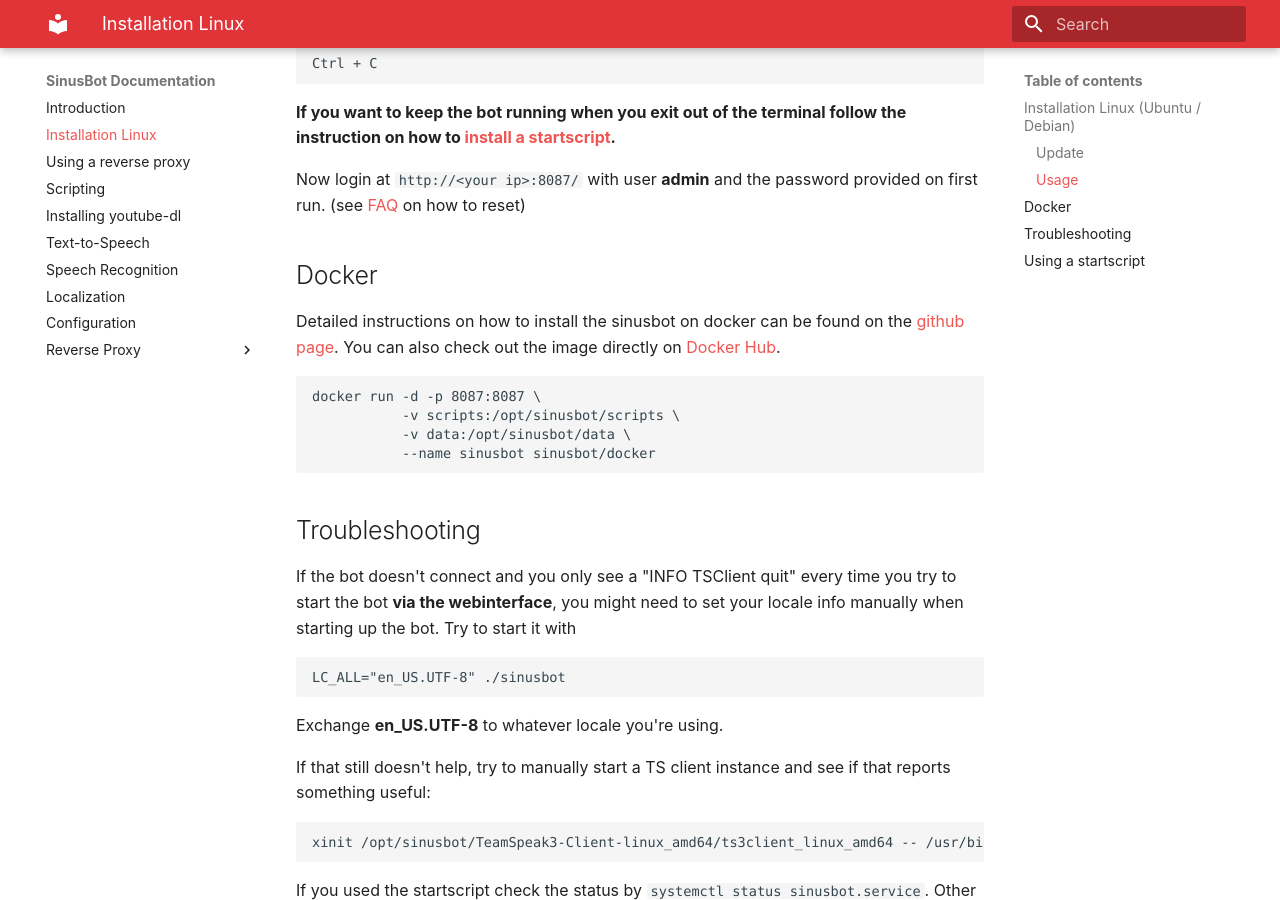
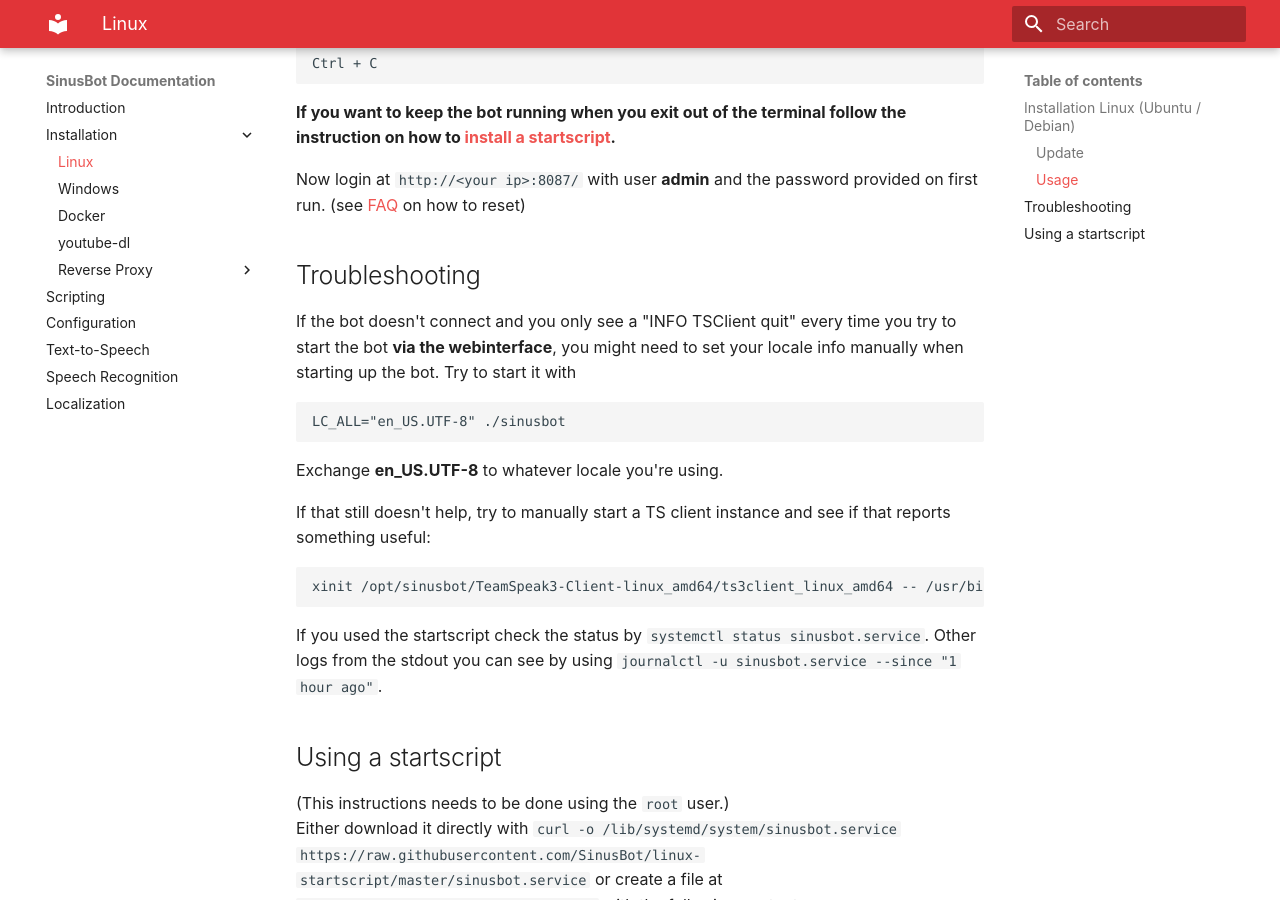
Before and after one commit to SinusBot/docs, an MkDocs documentation site: the page built from docs/installation-linux.md, in a window 1280 px wide and 900 px high, scrolled down 3234 px. Built offline with MkDocs 1.6.1 and Material for MkDocs 9.7.7, drawn with Linux system fonts in a browser that asks for light colours; some of the changed text lies outside the part shown.

Commit message:
Restructured nav

```diff
--- a/docs/install.md
+++ b/docs/installation-linux.md
@@ -120,14 +120,6 @@
 
 Now login at `http://<your ip>:8087/` with user **admin** and the password provided on first run. (see [FAQ](https://forum.sinusbot.com/faq/what-is-the-default-username-and-password.2/) on how to reset)
 
-## Docker
-Detailed instructions on how to install the sinusbot on docker can be found on the [github page](https://github.com/SinusBot/docker). You can also check out the image directly on [Docker Hub](https://hub.docker.com/r/sinusbot/docker).
-
-	docker run -d -p 8087:8087 \
-	           -v scripts:/opt/sinusbot/scripts \
-	           -v data:/opt/sinusbot/data \
-	           --name sinusbot sinusbot/docker
-
 ## Troubleshooting
 
 If the bot doesn't connect and you only see a "INFO TSClient quit" every time you try to start the bot **via the webinterface**, you might need to set your locale info manually when starting up the bot. Try to start it with
--- a/mkdocs.yml
+++ b/mkdocs.yml
@@ -9,15 +9,17 @@
   - extra.css
 nav:
   - 'Introduction': 'index.md'
-  - 'Installation Linux': 'install.md'
-  - 'Using a reverse proxy': 'proxy.md'
+  - 'Installation':
+    - 'Linux': 'installation-linux.md'
+    - 'Windows': 'installation-windows.md'
+    - 'Docker': 'installation-docker.md'
+    - 'youtube-dl': 'youtube-dl.md'
+    - 'Reverse Proxy':
+      - 'NGINX': 'reverse-proxy-nginx.md'
+      - 'Apache 2': 'reverse-proxy-apache2.md'
+      - 'Common Adaptations': 'reverse-proxy-common-adaptations.md'
   - 'Scripting': 'scripts.md'
-  - 'Installing youtube-dl': 'youtube-dl.md'
+  - 'Configuration': 'configuration.md'
   - 'Text-to-Speech': 'tts.md'
   - 'Speech Recognition': 'speechrecognition.md'
   - 'Localization': 'locales.md'
-  - 'Configuration': 'configuration.md'
-  - 'Reverse Proxy':
-    - 'NGINX': 'reverse-proxy-nginx.md'
-    - 'Apache2': 'reverse-proxy-apache2.md'
-    - 'Common Adaptations': 'reverse-proxy-common-adaptations.md'
```
Also changed, not shown: docs/installation-docker.md (added, +8 -0 lines), docs/installation-windows.md (added, +1 -0 lines).
